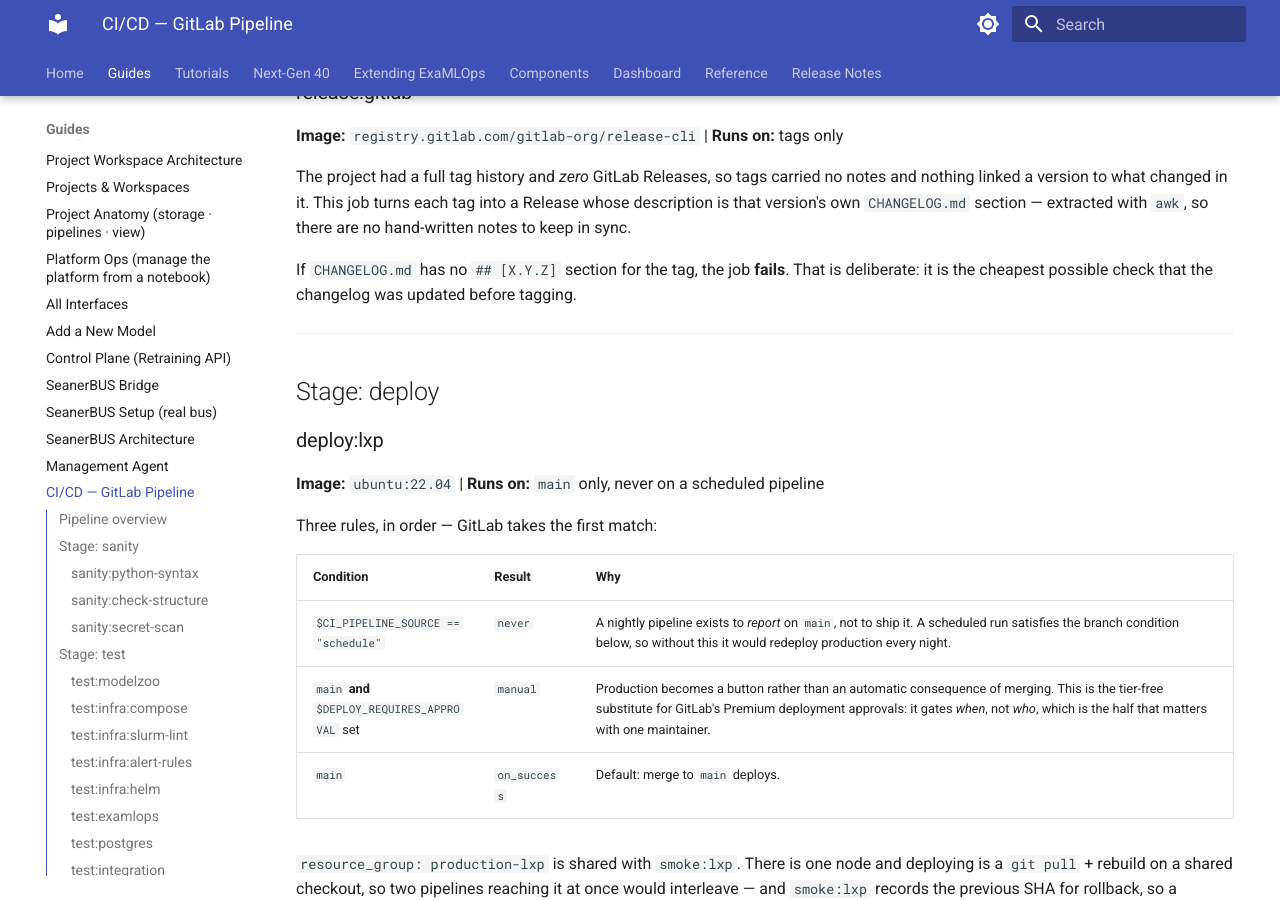
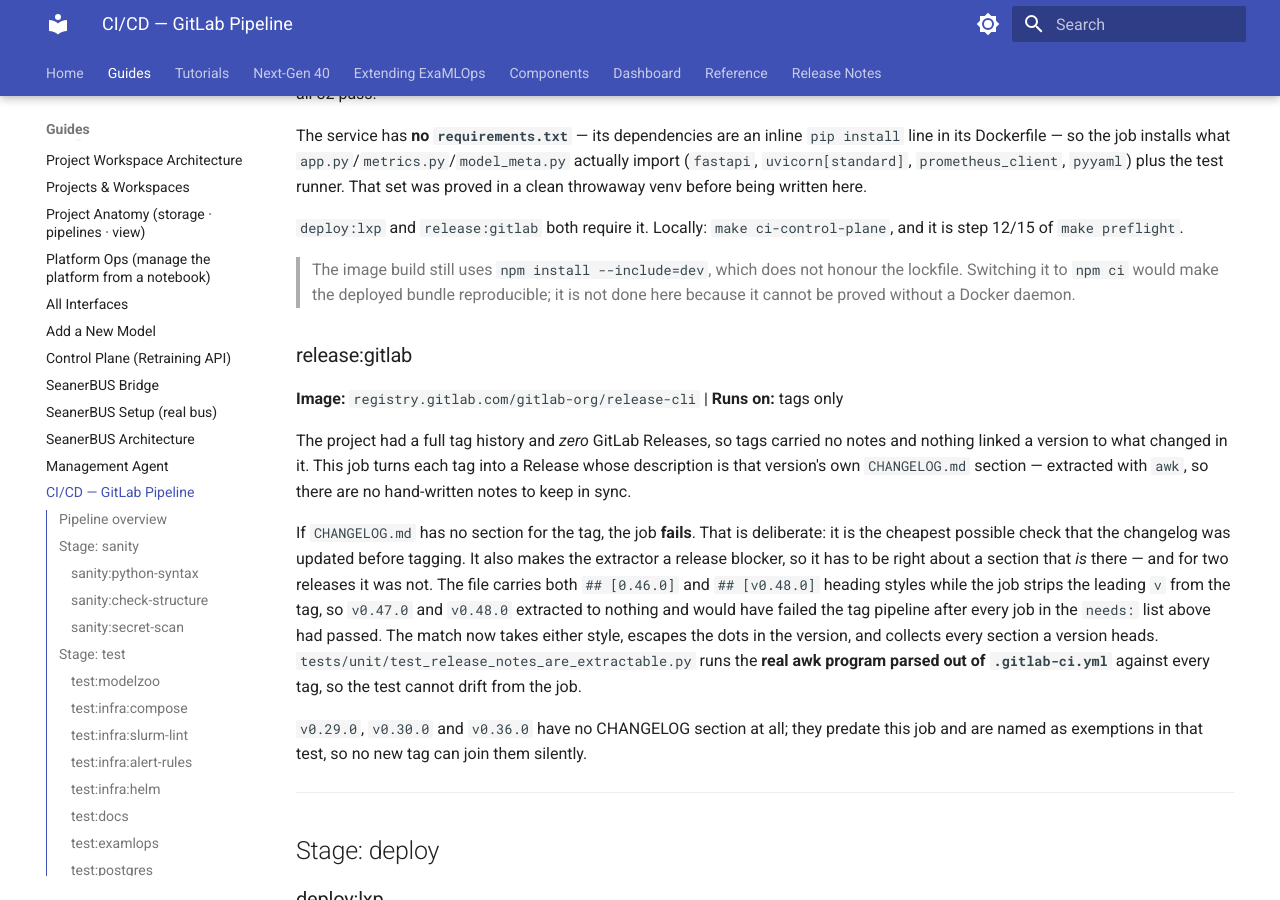
Before and after one commit to MSKazemi/ExaMLOps, an MkDocs documentation site: the page built from docs/guides/cicd.md, in a window 1280 px wide and 900 px high, scrolled down 7166 px. Built offline with MkDocs 1.6.1 and Material for MkDocs 9.7.7, drawn with Linux system fonts in a browser that asks for light colours; some of the changed text lies outside the part shown.

Commit message:
docs(cicd): the guide documented two jobs that do not exist, and missed a blocking one
docs/guides/cicd.md is the only prose description of the pipeline and
nothing compared its job list to .gitlab-ci.yml.

test:docs had no section at all — a job in both deploy:lxp's and
release:gitlab's needs:, so the guide described the gate with the
documentation gate missing from it. notify:failure was likewise absent.

Two headings named post-deploy:notify-model-changes and
post-deploy:retrain-push-models; the real jobs carry an lxp: segment.
That is the worse direction: searching the pipeline for a documented
name finds nothing, which reads as a job that was removed.

The post-deploy stage also no longer says "both jobs" when three sit in
it, and the release:gitlab section records why the extractor could not
find the last two releases' notes, with the three sectionless tags named.

Guard: tests/unit/test_cicd_guide_matches_the_pipeline.py — every job has
a section, every job-shaped section names a real job, and there were jobs
and headings to compare at all. Both arms proved red against the
committed guide (4 missing, 2 phantom). mkdocs --strict exits 0; 21 tests
across the CI guards pass.

```diff
--- a/docs/guides/cicd.md
+++ b/docs/guides/cicd.md
@@ -150,6 +150,17 @@
 self-skips here: it downloads the OpenAPI schema from a live apiserver, so it is not an offline
 check and a runner has no cluster. Structure is covered by the pytest guards instead.
 
+### test:docs
+**Image:** `python:3.12-slim` | **Runs on:** `main`, tags, and any change to `docs/**`, `mkdocs.yml` or `.gitlab-ci.yml`
+
+`mkdocs build --clean --strict`, so a broken link or a heading anchor that no longer exists fails
+the build instead of reaching a reader. It is in both `deploy:lxp`'s and `release:gitlab`'s
+`needs:`, which makes it a blocking gate — documentation cannot be broken on `main` and still ship.
+
+`--strict` fails on a broken *link*. It says nothing about a page in no navigation; that is
+`tests/unit/test_docs_are_reachable.py`, inside `test:examlops`. Locally: `make docs-build`, step
+15/16 of `make preflight`.
+
 ### test:examlops
 **Image:** `python:3.12-slim` | **Toolchain:** uv
 
@@ -296,8 +307,18 @@
 description is that version's own `CHANGELOG.md` section — extracted with `awk`, so there are no
 hand-written notes to keep in sync.
 
-If `CHANGELOG.md` has no `## [X.Y.Z]` section for the tag, the job **fails**. That is deliberate:
-it is the cheapest possible check that the changelog was updated before tagging.
+If `CHANGELOG.md` has no section for the tag, the job **fails**. That is deliberate: it is the
+cheapest possible check that the changelog was updated before tagging. It also makes the extractor
+a release blocker, so it has to be right about a section that *is* there — and for two releases it
+was not. The file carries both `## [0.46.0]` and `## [v0.48.0]` heading styles while the job strips
+the leading `v` from the tag, so `v0.47.0` and `v0.48.0` extracted to nothing and would have failed
+the tag pipeline after every job in the `needs:` list above had passed. The match now takes either
+style, escapes the dots in the version, and collects every section a version heads.
+`tests/unit/test_release_notes_are_extractable.py` runs the **real awk program parsed out of
+`.gitlab-ci.yml`** against every tag, so the test cannot drift from the job.
+
+`v0.29.0`, `v0.30.0` and `v0.36.0` have no CHANGELOG section at all; they predate this job and are
+named as exemptions in that test, so no new tag can join them silently.
 
 ---
 
@@ -368,9 +389,10 @@
 
 ## Stage: post-deploy
 
-Both jobs run in parallel after `deploy:lxp`.
+The two `post-deploy:lxp:*` jobs run in parallel after `deploy:lxp`. `notify:failure` shares the
+stage but is not one of them — it fires only when something upstream failed.
 
-### post-deploy:notify-model-changes
+### post-deploy:lxp:notify-model-changes
 Calls `platform/ci/notify_model_changes.py` to detect which model files changed in this push and POST them to `Control Plane /api/changes` as pending approvals.
 
 GitLab CI variables used (equivalent to GitHub's `event.before` / `sha` / `head_commit.message`):
@@ -383,8 +405,15 @@
 
 Fails silently (`|| true`) if the Control Plane is unreachable — never blocks post-deploy.
 
-### post-deploy:retrain-push-models
+### post-deploy:lxp:retrain-push-models
 POSTs to `Control Plane /retrain` for each registered model (JPCP, MACK, MCBound) with dataset `FDataDataset`. Requires `CONTROL_PLANE_URL` and `CONTROL_PLANE_TOKEN` to be set; skips gracefully if either is absent. Exits non-zero if any model trigger fails.
+
+### notify:failure
+**Image:** `python:3.12-slim` | **Runs on:** `main` only, `when: on_failure`, and only if `NOTIFICATION_WEBHOOK_URL` is set
+
+Runs `platform/ci/notify_failure.py` when something upstream in a `main` pipeline fails. Without
+the variable the rule does not match and the job never appears — so an unset webhook is silence,
+not an error.
 
 ---
 
```
Also changed, not shown: CHANGELOG.md (+15 -0 lines), 1 other file.
